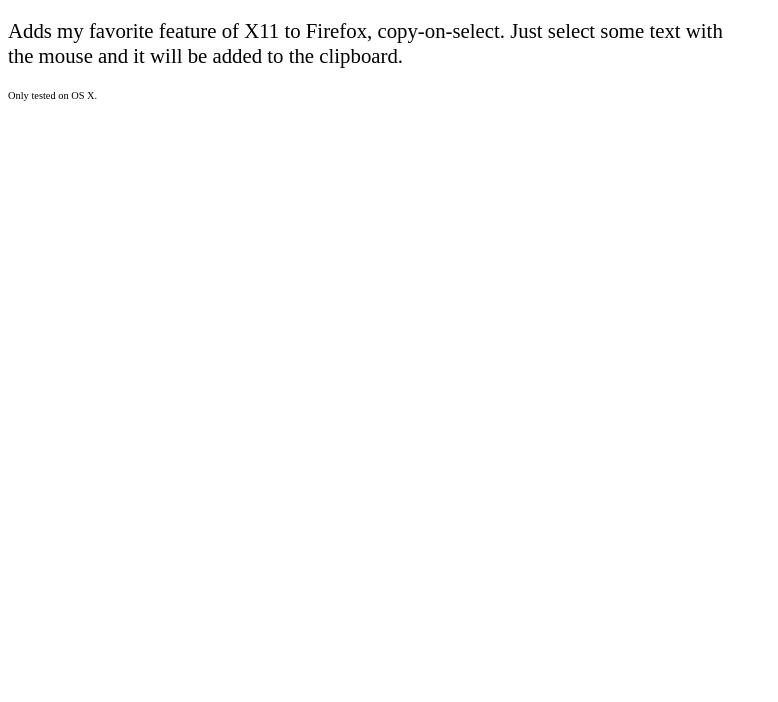
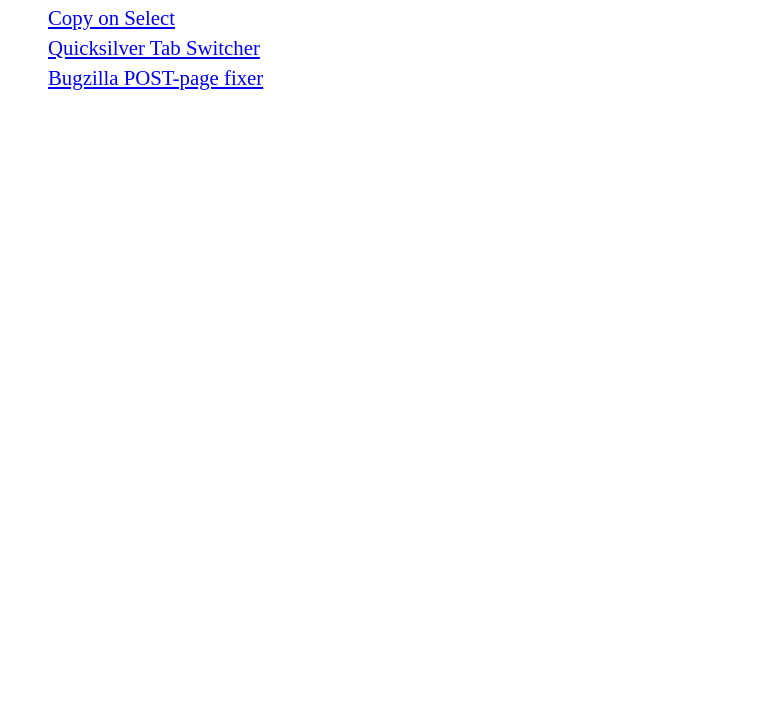
Before and after one commit to jbalogh/jetpacks, a plain HTML site: page index.html in a window 1280 px wide. Shown: the part 98-800 px from the top of the page, without its empty margins (0-778 px from the left). Drawn offline with Linux system fonts and the light colour scheme.

Commit message:
removing old copy-on-select, restructuring /jetpacks

```diff
--- a/index.html
+++ b/index.html
@@ -2,20 +2,17 @@
 <html lang=en>
   <head>
     <meta http-equiv="Content-type" content="text/html; charset=utf-8">
-    <title>Copy on Select Jetpack</title>
-    <link rel="jetpack" href="copy-on-select.js">
+    <title>These are my Jetpacks.</title>
     <link rel="stylesheet" href="media/style.css">
   </head>
   <body>
+    <h1>These are my Jetpacks</h1>
     <article>
-      <h1>Copy-on-Select Jetpack</h1>
-      <p>
-        Adds my favorite feature of X11 to Firefox, copy-on-select.  Just select
-        some text with the mouse and it will be added to the clipboard.
-      </p>
-      <aside>
-        Only tested on OS X.
-      </aside>
+      <ul>
+        <li><a href="copy-on-select/">Copy on Select</a></li>
+        <li><a href="tabswitcher/">Quicksilver Tab Switcher</a></li>
+        <li><a href="bugzilla/skip-process-bug/">Bugzilla POST-page fixer</a></li>
+      </ul>
     </article>
   </body>
 </html>
--- a/media/style.css
+++ b/media/style.css
@@ -16,3 +16,9 @@
 footer {
   font-size: 0.8em;
 }
+ul {
+  list-style-type: none;
+}
+li {
+  margin: 0.3em 0;
+}
```
Also changed, not shown: copy-on-select.js (deleted, +0 -15 lines).
